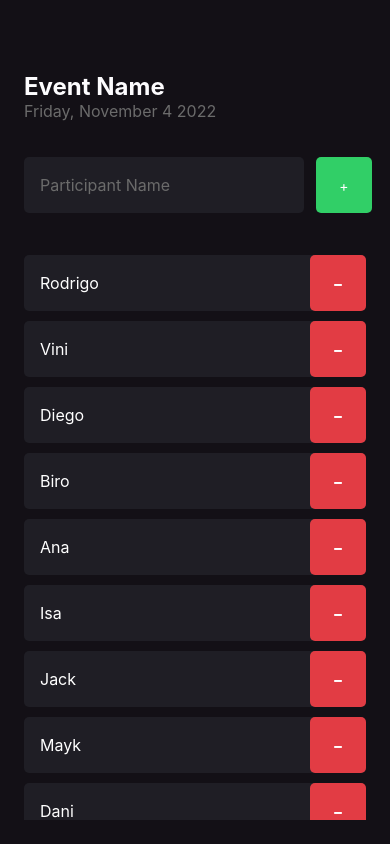
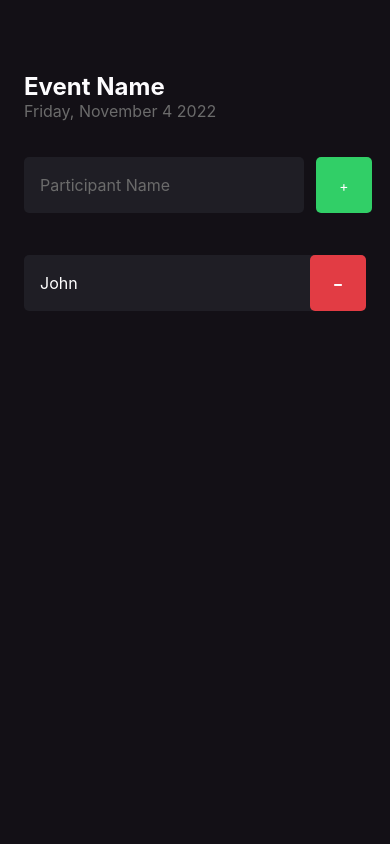
Before and after one commit to duckbox72/rn-imhere, a React Native app: screen / in a window 390 px wide. Built offline with nearby package versions, Linux system fonts and the light colour scheme.

Commit message:
first state setting

```diff
--- a/src/screens/Home/index.tsx
+++ b/src/screens/Home/index.tsx
@@ -1,4 +1,4 @@
-import React from 'react';
+import React, {useState} from 'react';
 import { Text, View, TextInput, TouchableOpacity, ScrollView, FlatList, Alert } from 'react-native';
 
 import { Participant } from '../../components/participant';
@@ -6,12 +6,17 @@
 import { styles } from './styles';
 
 export default function Home() {
-  const participants = ['Rodrigo', 'Vini', 'Diego', 'Biro', 'Ana', 'Isa', 'Jack', 'Mayk', 'Dani'];
+  const [participants, setParticipants] = useState(['John'])
+
+  //const participants = ['John'];
 
   function handleParticipantAdd() {
     if(participants.includes("Rodrigo")) {
       return Alert.alert("Existing Participant", "Participant already on list")
     }
+
+    setParticipants(prevState => [...prevState, 'Ana']);
+    console.log(participants);
   }
 
   function handleParticipantRemove(name: string) {
```
